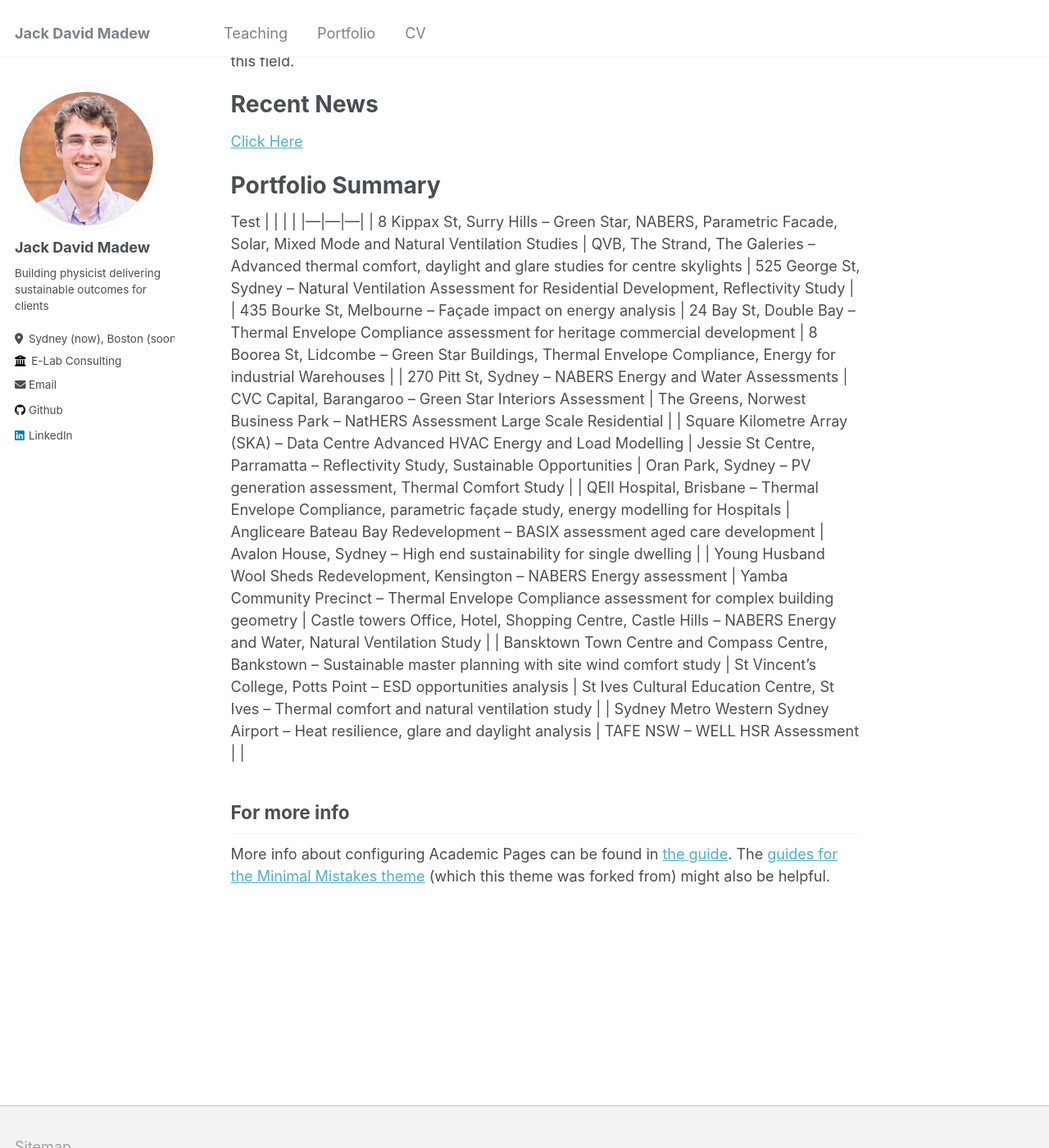
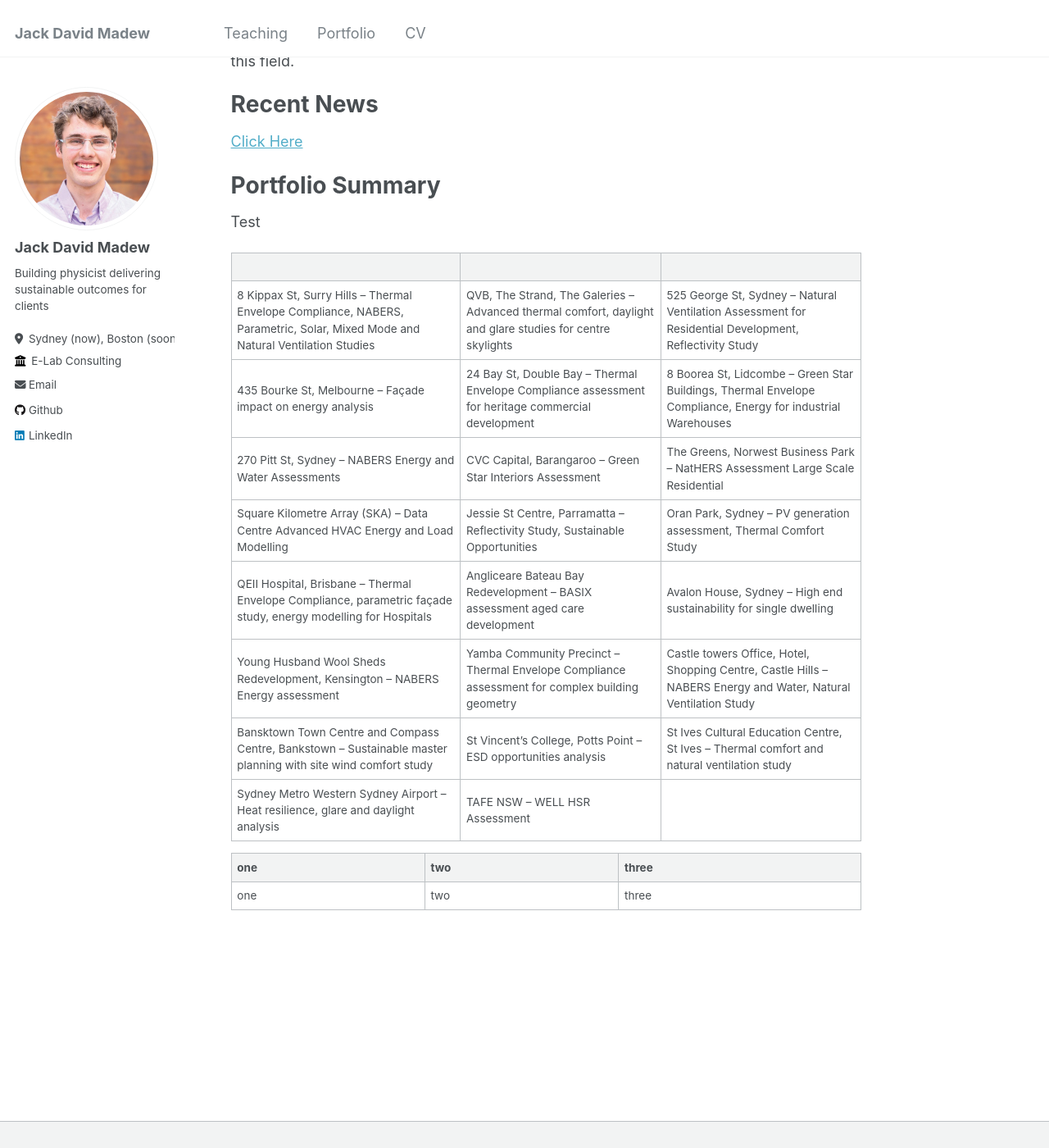
Before and after one commit to JackMadew/jackmadew.github.io, a Jekyll site: the page built from _pages/about.md, in a window 1280 px wide and 1400 px high, scrolled down 296 px. Shown: the whole window at 82% size. Built offline with Jekyll 4.4.1, drawn with Linux system fonts in a browser that asks for light colours.

Commit message:
Update about.md

```diff
--- a/_pages/about.md
+++ b/_pages/about.md
@@ -19,9 +19,10 @@ Recent News
 Portfolio Summary
 ======
 Test
+
 |  |  |  |
 |---|---|---|
-| 8 Kippax St, Surry Hills – Green Star, NABERS, Parametric Facade, Solar, Mixed Mode and Natural Ventilation Studies | QVB, The Strand, The Galeries – Advanced thermal comfort, daylight and glare studies for centre skylights | 525 George St, Sydney – Natural Ventilation Assessment for Residential Development, Reflectivity Study |
+| 8 Kippax St, Surry Hills – Thermal Envelope Compliance, NABERS, Parametric, Solar, Mixed Mode and Natural Ventilation Studies | QVB, The Strand, The Galeries – Advanced thermal comfort, daylight and glare studies for centre skylights | 525 George St, Sydney – Natural Ventilation Assessment for Residential Development, Reflectivity Study |
 | 435 Bourke St, Melbourne – Façade impact on energy analysis | 24 Bay St, Double Bay – Thermal Envelope Compliance assessment for heritage commercial development | 8 Boorea St, Lidcombe – Green Star Buildings, Thermal Envelope Compliance, Energy for industrial Warehouses |
 | 270 Pitt St, Sydney – NABERS Energy and Water Assessments | CVC Capital, Barangaroo – Green Star Interiors Assessment | The Greens, Norwest Business Park – NatHERS Assessment Large Scale Residential |
 | Square Kilometre Array (SKA) – Data Centre Advanced HVAC Energy and Load Modelling | Jessie St Centre, Parramatta – Reflectivity Study, Sustainable Opportunities | Oran Park, Sydney – PV generation assessment, Thermal Comfort Study |
@@ -31,6 +32,7 @@ Test
 | Sydney Metro Western Sydney Airport – Heat resilience, glare and daylight analysis | TAFE NSW – WELL HSR Assessment |  |
 
 
-For more info
-------
-More info about configuring Academic Pages can be found in [the guide](https://academicpages.github.io/markdown/). The [guides for the Minimal Mistakes theme](https://mmistakes.github.io/minimal-mistakes/docs/configuration/) (which this theme was forked from) might also be helpful.
+
+| one | two | three |
+|---|---|---|
+| one | two | three |
```
